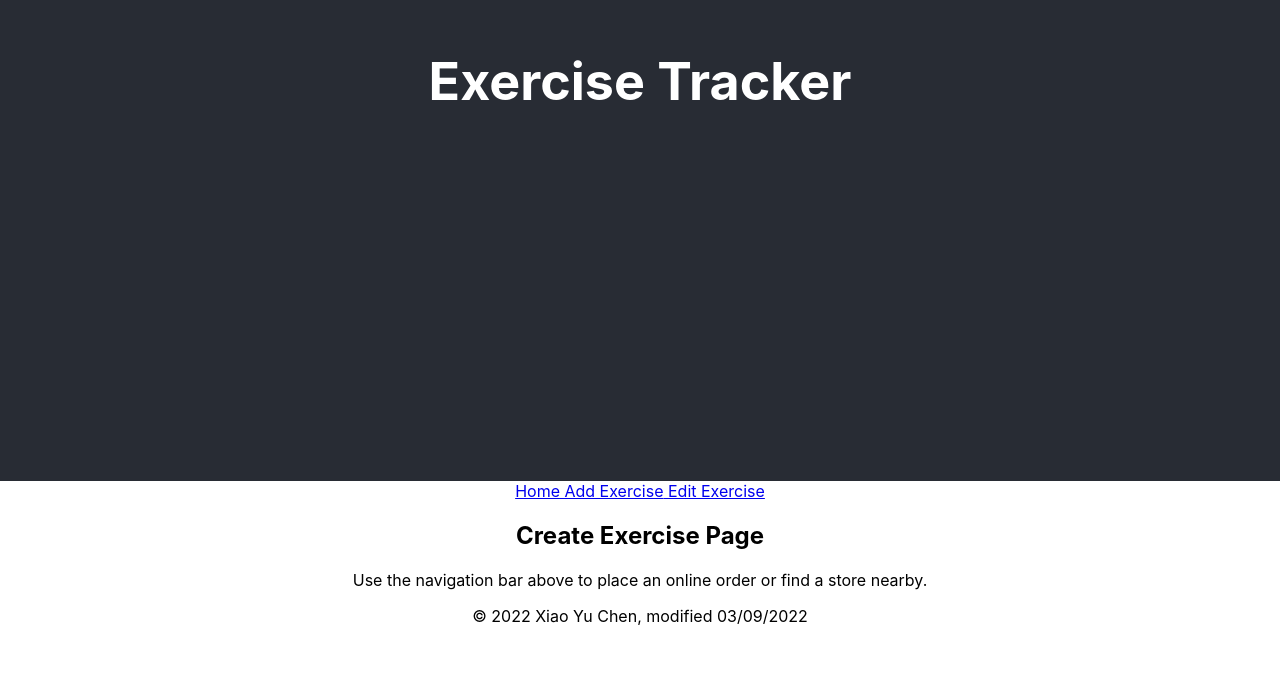
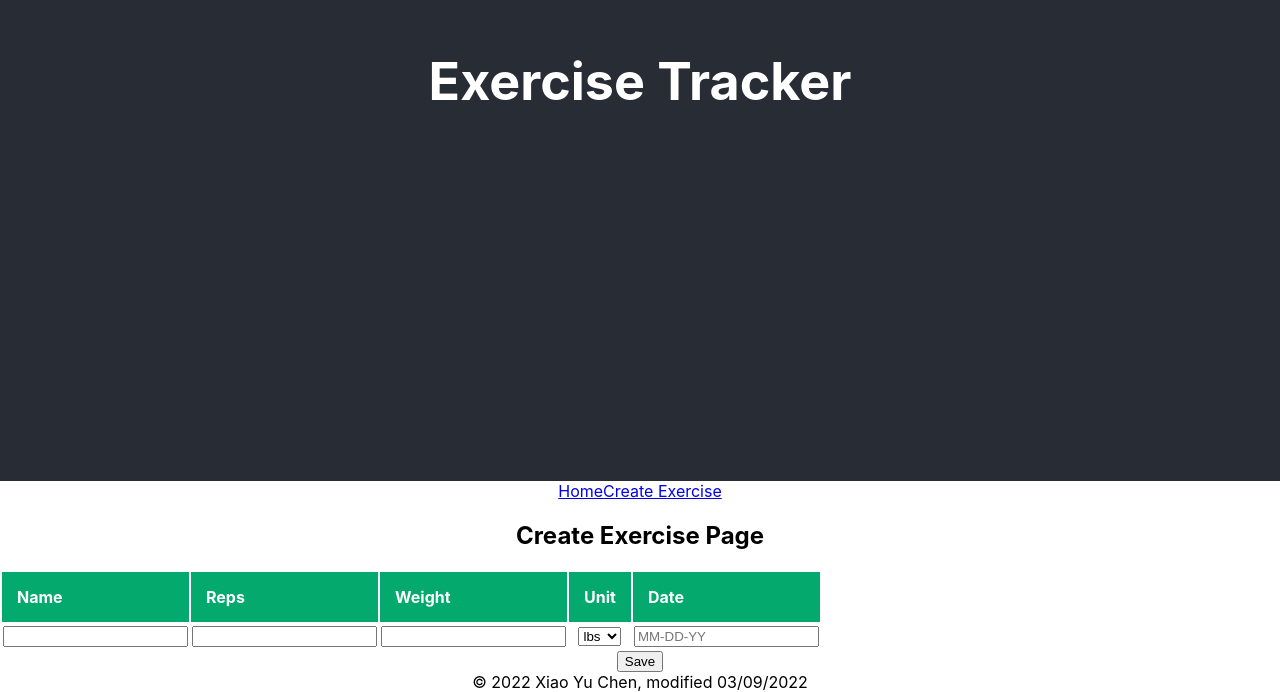
Before and after one commit to DenxyChen/exercise-tracker-WQ, a React (Create React App) app in the folder react-app/: page /add-exercise in a window 1280 px wide. Shown: the part 319-1011 px from the top of the page. Before the commit the page ends 945 px from the top, so only its background shows below. Built offline with nearby package versions, Linux system fonts and the light colour scheme.

Commit message:
add page complete

```diff
--- a/react-app/src/components/Navigation.js
+++ b/react-app/src/components/Navigation.js
@@ -4,9 +4,8 @@ import { Link } from 'react-router-dom';
 export default function Navigation( ) {
     return (
         <nav class="nav-bar">
-            <Link to="/" className="link"> Home</Link>
-            <Link to="/add-exercise" className="link"> Add Exercise</Link>
-            <Link to="/edit-exercise" className="link"> Edit Exercise</Link>
+            <Link to="/" className="link">Home</Link>
+            <Link to="/add-exercise" className="link">Create Exercise</Link>
         </nav>
     );
 }
--- a/react-app/src/pages/CreateExercisePage.js
+++ b/react-app/src/pages/CreateExercisePage.js
@@ -1,11 +1,69 @@
-import React from 'react';
-
+import { useState, React } from 'react';
+import { useNavigate } from 'react-router-dom';
+import TableHead from '../components/TableHead';
 
 export default function CreateExercisePage() {
+  let navigate = useNavigate();
+
+  const [name, setName] = useState("");
+  const [reps, setReps] = useState("");
+  const [weight, setWeight] = useState("");
+  const [unit, setUnit] = useState("lbs");
+  const [date, setDate] = useState("");
+
+  const validateForm = () => {
+    if (name === "" || reps === "" || weight === "" || date === "") {
+      alert("All fields are required!");
+    }
+    else{
+      addExercise();
+    }
+  }
+
+  const addExercise = async () => {
+    const newExercise = {name, reps, weight, unit, date};
+    console.log(newExercise)
+
+    const response = await fetch('/exercises', {
+      method: 'POST',
+      body: JSON.stringify(newExercise),
+      headers: {
+        'Content-Type': 'application/json'
+      }
+    });
+
+    navigate('/');
+  }
+
     return (
       <article>
         <h2>Create Exercise Page</h2>
-        <p className="page-text">Use the navigation bar above to place an online order or find a store nearby.</p>
+        <table>
+          <TableHead />
+          <tbody>
+            <tr>
+                <td>
+                    <input type="text" name="name" id="name" value={name} onChange={e => setName(e.target.value)} />
+                </td>
+                <td>
+                    <input type="number" name="reps" id="reps" value={reps} onChange={e => setReps(e.target.value)}/>
+                </td>
+                <td>
+                    <input type="number" name="weight" id="weight" value={weight} onChange={e => setWeight(e.target.value)}/>
+                </td>
+                <td>
+                    <select name="unit" id="unit" value={unit} onChange={e => setUnit(e.target.value)}>
+                      <option value="lbs" selected>lbs</option>
+                      <option value="kgs">kgs</option>
+                    </select>
+                </td>
+                <td>
+                    <input type="text" name="date" placeholder="MM-DD-YY" id="date" value={date} onChange={e => setDate(e.target.value)}/>
+                </td>
+            </tr>
+          </tbody>
+        </table>
+        <button onClick={() => validateForm()}>Save</button>
       </article>
     );
 }
--- a/react-app/src/pages/EditExercisePage.js
+++ b/react-app/src/pages/EditExercisePage.js
@@ -1,10 +1,11 @@
 import React from 'react';
+import Table from '../components/Table';
 
-export default function EditExercisePage() {
+export default function EditExercisePage({ exercise }) {
     return (
       <article>
         <h2>Edit Exercise Page</h2>
-        <p className="page-text">Use the navigation bar above to place an online order or find a store nearby.</p>
+        <Table exercises={[exercise]}/>
       </article>
     );
 }
```
